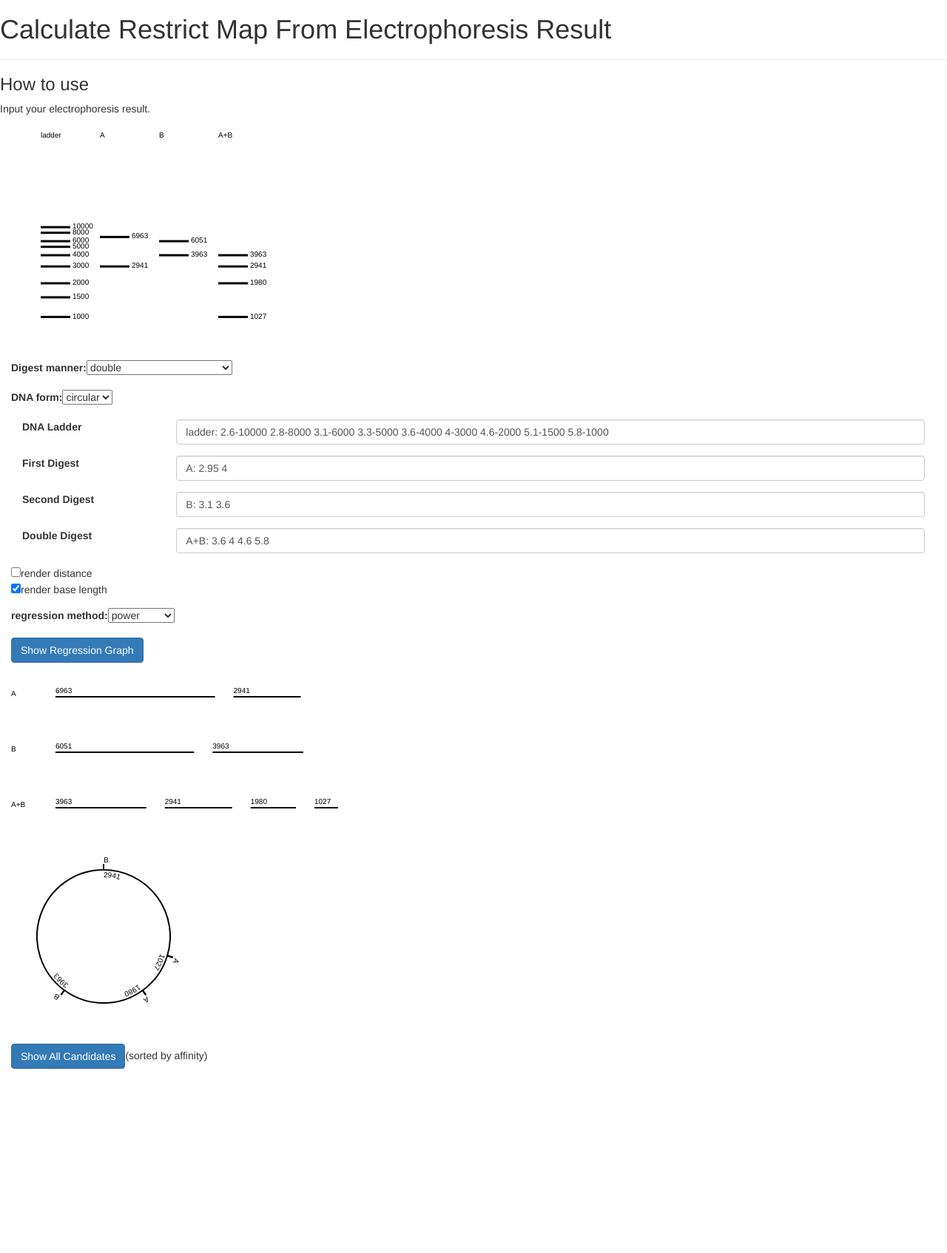
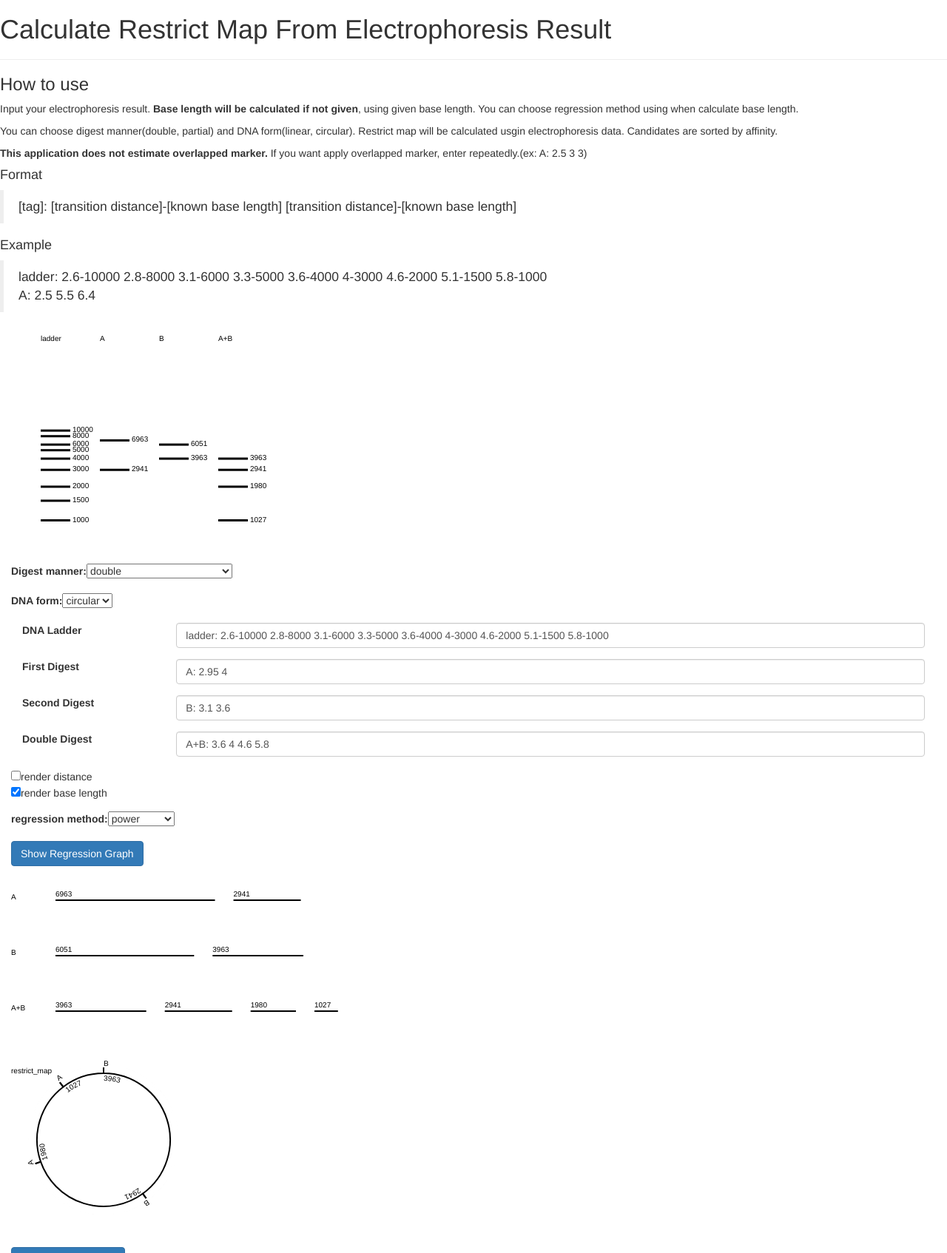
Before and after one commit to elwlwlwk/BioCheat, a Flask app: page /restrict_map in a window 1280 px wide. Shown: the top 1694 px of the page at 74% size. Before the commit the page ends 1445 px from the top, so only its background shows below. Run offline with Flask 2, Linux system fonts and the light colour scheme; some libraries are stand-ins or nearby versions.

Commit message:
fixed bugs

```diff
--- a/biocheat/static/script/restrict_map/restrict_graph.js
+++ b/biocheat/static/script/restrict_map/restrict_graph.js
@@ -76,7 +76,6 @@ var RestrictGraph = function (_React$Component) {
 						pos_a += e_a;
 						a_affinity.push(Math.exp(Math.pow(pos_a_b - pos_a, 2) * -0.1));
 					});
-					affinity += d3.max(a_affinity);
 
 					var b_affinity = [];
 					var pos_b = 0;
@@ -84,7 +83,7 @@ var RestrictGraph = function (_React$Component) {
 						pos_b += e_b;
 						b_affinity.push(Math.exp(Math.pow(pos_a_b - pos_b, 2) * -0.1));
 					});
-					affinity += d3.max(b_affinity);
+					affinity += d3.max(a_affinity.concat(b_affinity));
 
 					affinity_a_b.push({ a: d3.max(a_affinity), b: d3.max(b_affinity) });
 				});
@@ -121,13 +120,8 @@ var RestrictGraph = function (_React$Component) {
 				var affinities = [];
 				pos_a_b.forEach(function (e_a_b, idx_a_b, p_a_b) {
 					var a_start_pos = e_a_b;
-					/*
-     var except_a_start_pos= p_a_b.slice(0, idx_a_b).concat(p_a_b.slice(idx_a_b+1));
-     except_a_start_pos.forEach( (b_s) => {
-     	var b_start_pos= b_s;
-     })
-     */
-					p_a_b.forEach(function (e_a_b) {
+
+					pos_a_b.forEach(function (e_a_b) {
 						var b_start_pos = e_a_b;
 
 						var rotated_a = rotate_DNA(pos_a, a_start_pos).sort();
@@ -136,7 +130,7 @@ var RestrictGraph = function (_React$Component) {
 						var rotation_affinity = 0;
 						var rotation_affinity_a_b = [];
 
-						p_a_b.forEach(function (p_a_b) {
+						pos_a_b.forEach(function (p_a_b) {
 							var a_affinity = [];
 							rotated_a.forEach(function (r_a) {
 								a_affinity.push(Math.exp(Math.pow(p_a_b - r_a, 2) * -0.1));
@@ -145,7 +139,7 @@ var RestrictGraph = function (_React$Component) {
 							rotated_b.forEach(function (r_b) {
 								b_affinity.push(Math.exp(Math.pow(p_a_b - r_b, 2) * -0.1));
 							});
-							rotation_affinity += d3.max(a_affinity) + d3.max(b_affinity);
+							rotation_affinity += d3.max(a_affinity.concat(b_affinity));
 							rotation_affinity_a_b.push({ a: d3.max(a_affinity), b: d3.max(b_affinity) });
 						});
 						affinities.push([rotation_affinity, rotation_affinity_a_b, a_start_pos, b_start_pos]);
@@ -158,6 +152,8 @@ var RestrictGraph = function (_React$Component) {
 
 			function remove_duplications(combis, DNA_form) {
 				var result = [];
+
+				(function () {
 					switch (DNA_form) {
 						case "linear":
 							combis.forEach(function (combi) {
@@ -169,9 +165,31 @@ var RestrictGraph = function (_React$Component) {
 							});
 							break;
 						case "circular":
-						result = combis;
+							var rotate = function rotate(arr) {
+								return arr.slice(-1).concat(arr.slice(0, -1));
+							};
+
+							result.push(combis[0]);
+							combis.forEach(function (combi) {
+								var dupli = false;
+								for (var i in result) {
+									var comp = result[i].slice(0);
+									while (combi[0] != comp[0]) {
+										comp = rotate(comp);
+									}
+									if (JSON.stringify(comp) == JSON.stringify(combi)) {
+										dupli = true;
 										break;
 									}
+								}
+								if (!dupli) {
+									result.push(combi);
+								}
+							});
+							break;
+					}
+				})();
+
 				return result;
 			}
 
@@ -238,7 +256,7 @@ var RestrictGraph = function (_React$Component) {
 					return React.createElement(
 						"div",
 						null,
-						React.createElement(CircularRestrictMap, _extends({}, this.props, { restrict_map: restrict_map, width: 250, height: 250, padding: 25 }))
+						React.createElement(CircularRestrictMap, _extends({}, this.props, { restrict_map: restrict_map, width: 250, height: 250, padding: 25, label: label }))
 					);
 			}
 		}
@@ -511,14 +529,14 @@ var CircularRestrictMap = function (_React$Component4) {
 			var end_angle = start_angle + fragScale(fragment);
 			var arc = d3.arc().innerRadius(this.props.width / 2 - this.props.padding).outerRadius(this.props.width / 2 - this.props.padding).startAngle(start_angle).endAngle(end_angle);
 			var marker_label = this.props.restrict_map[4][idx].a > this.props.restrict_map[4][idx].b ? this.props.marker_label[1][1] : this.props.marker_label[2][1];
-			var textpath = "<textpath xlink:href=" + ("#label_path_" + idx) + ">" + marker_label + "</textpath>";
+			var textpath = "<textpath xlink:href=" + ("#" + this.props.label + "label_path_" + idx) + ">" + marker_label + "</textpath>";
 			return React.createElement(
 				"g",
 				null,
 				React.createElement(
 					"defs",
 					null,
-					React.createElement("path", { id: "label_path_" + idx, d: arc(), stroke: "red", strokeWidth: "2", fill: "none", transform: "translate(" + this.props.width / 2 + "," + this.props.width / 2 + ")" })
+					React.createElement("path", { id: this.props.label + "label_path_" + idx, d: arc(), stroke: "red", strokeWidth: "2", fill: "none", transform: "translate(" + this.props.width / 2 + "," + this.props.width / 2 + ")" })
 				),
 				React.createElement("text", { fontSize: "10px", dangerouslySetInnerHTML: { __html: textpath } })
 			);
@@ -535,14 +553,14 @@ var CircularRestrictMap = function (_React$Component4) {
 			var end_angle = start_angle + fragScale(fragment);
 			var arc = d3.arc().innerRadius(this.props.width / 2 - this.props.padding - 20).outerRadius(this.props.width / 2 - this.props.padding - 20).startAngle(start_angle).endAngle(end_angle);
 			var marker_label = this.props.restrict_map[4][idx].a > this.props.restrict_map[4][idx].b ? this.props.marker_label[1][1] : this.props.marker_label[2][1];
-			var textpath = "<textpath xlink:href=" + ("#length_path_" + idx) + ">" + Math.round(fragment) + "</textpath>";
+			var textpath = "<textpath xlink:href=" + ("#" + this.props.label + "length_path_" + idx) + ">" + Math.round(fragment) + "</textpath>";
 			return React.createElement(
 				"g",
 				null,
 				React.createElement(
 					"defs",
 					null,
-					React.createElement("path", { id: "length_path_" + idx, d: arc(), stroke: "red", strokeWidth: "2", fill: "none", transform: "translate(" + this.props.width / 2 + "," + this.props.width / 2 + ")" })
+					React.createElement("path", { id: this.props.label + "length_path_" + idx, d: arc(), stroke: "red", strokeWidth: "2", fill: "none", transform: "translate(" + this.props.width / 2 + "," + this.props.width / 2 + ")" })
 				),
 				React.createElement("text", { fontSize: "10px", dangerouslySetInnerHTML: { __html: textpath } })
 			);
@@ -556,6 +574,11 @@ var CircularRestrictMap = function (_React$Component4) {
 			return React.createElement(
 				"svg",
 				{ width: this.props.width, height: this.props.height, xmlns: "http://www.w3.org/2000/svg", xmlnsXlink: "http://www.w3.org/1999/xlink" },
+				React.createElement(
+					"text",
+					{ x: 0, y: 35, fontSize: "10", key: this.props.label },
+					this.props.label
+				),
 				this.props.restrict_map[3].map(function (fragment, idx) {
 					return _this9.render_fragment(fragment, idx);
 				}),
--- a/biocheat/templates/restrict_map.html
+++ b/biocheat/templates/restrict_map.html
@@ -8,7 +8,30 @@
 <hr />
 <h3>How to use</h3>
 <p>
-	Input your electrophoresis result.
+	Input your electrophoresis result. <b>Base length will be calculated if not given</b>, using given base length. You can choose regression method using when calculate base length.
+</p>
+<p>
+	You can choose digest manner(double, partial) and DNA form(linear, circular). Restrict map will be calculated usgin electrophoresis data. Candidates are sorted by affinity.
+</p
+<p>
+	<b>This application does not estimate overlapped marker.</b> If you want apply overlapped marker, enter repeatedly.(ex: A: 2.5 3 3)
+</p>
+<p>
+	<h4>Format</h4>
+	<blockquote>
+		<p>
+			[tag]: [transition distance]-[known base length] [transition distance]-[known base length]
+		</p>
+	</blockquote>
+</p>
+<p>
+	<h4>Example</h4>
+	<blockquote>
+		<p>
+			ladder: 2.6-10000 2.8-8000 3.1-6000 3.3-5000 3.6-4000 4-3000 4.6-2000 5.1-1500 5.8-1000<br/>
+			A: 2.5 5.5 6.4
+		</p>
+	</blockquote>
 </p>
 <script src="{{ url_for('static', filename='script/restrict_map/restrict_map.js') }}"></script>
 {% endblock %}
```
Also changed, not shown: biocheat/react/restrict_map/restrict_graph.js (+31 -17 lines). Lines whose indentation alone changed are shown as unchanged.
